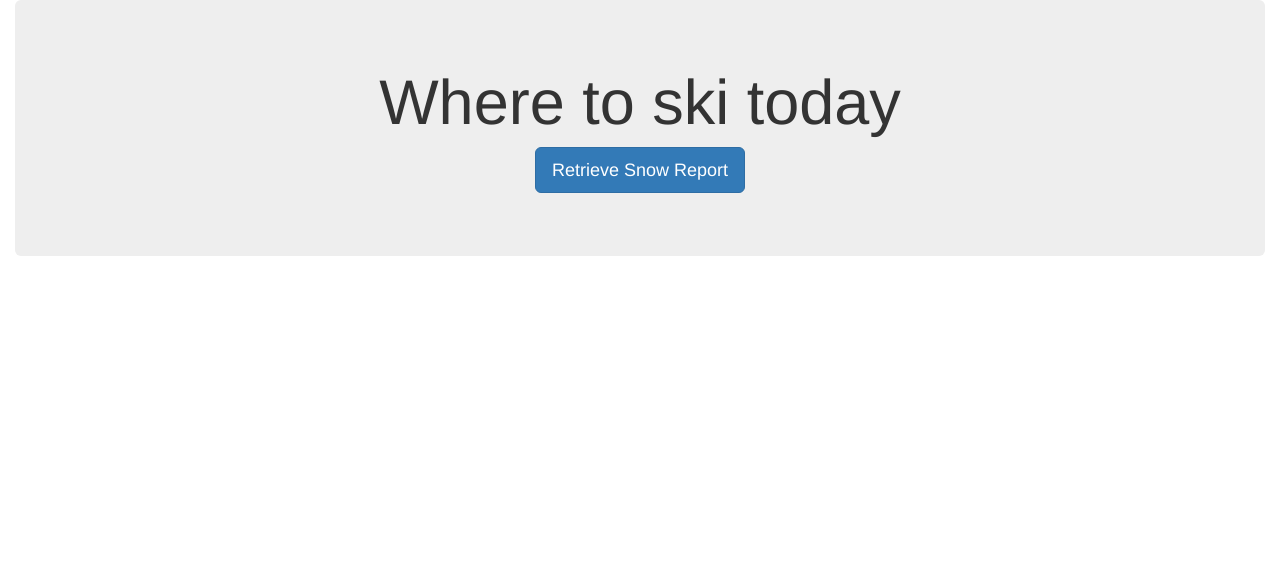
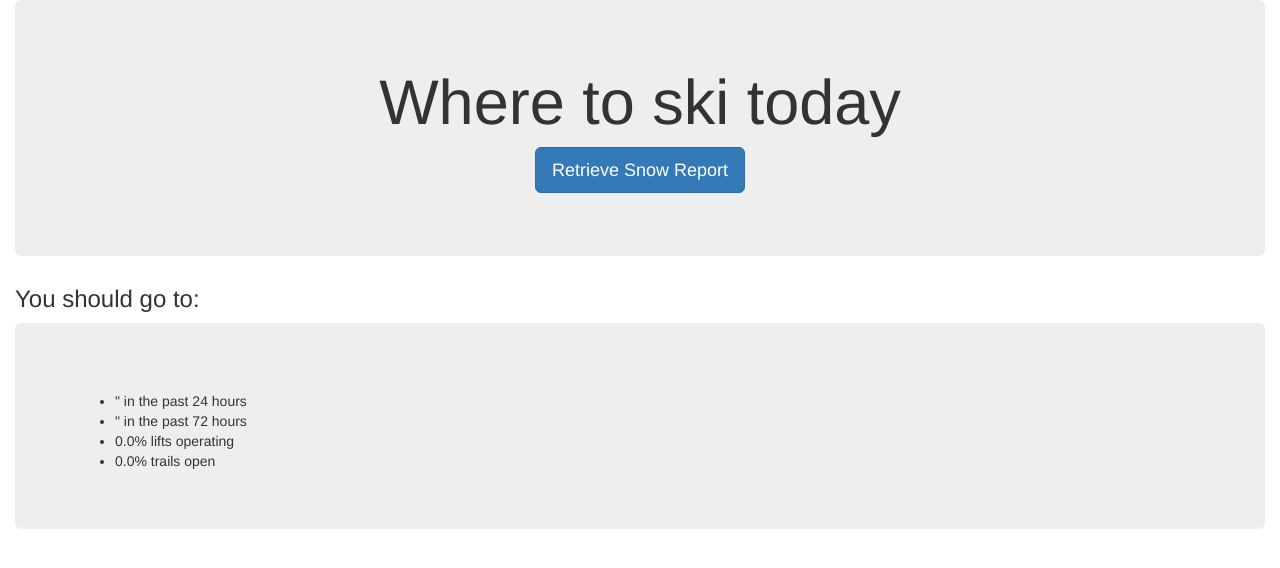
Before and after one commit to tehClayton/snow-report-solved-2, a Flask app: template templates/index.html in a window 1280 px wide. Shown: the top 568 px of the page. Run offline with Flask 2, Linux system fonts and the light colour scheme; the template is opened without the code that fills it, so the values that code supplies are empty; parts of the project's set-up code (start-up, migrations or seed data) failed here and were passed over; some libraries are stand-ins or nearby versions.

Commit message:
Update template to display decision

```diff
--- a/app.py
+++ b/app.py
@@ -2,10 +2,11 @@
 import scraper
 from ski_resort import Base, SkiResort
 from datetime import datetime
-from sqlalchemy import create_engine
+from sqlalchemy import create_engine, and_
 from sqlalchemy.orm import Session
 from sqlalchemy_utils import create_database, database_exists
 from config import un, pw, uri, port
+from sqlalchemy.sql.expression import func
 
 conn_string = f'mysql://{un}:{pw}@{uri}:{port}/snow_report'
 if not database_exists(conn_string):
@@ -19,8 +20,15 @@
 @app.route("/")
 def home():
 
+	latest_scrape_ts = session.query(func.max(SkiResort.scrape_ts))
+	best_resort = session.query(SkiResort)\
+		.order_by(SkiResort.inches_24_hr.desc())\
+		.filter(and_(SkiResort.scrape_ts==latest_scrape_ts,
+			SkiResort.open_status==True)).first()
+	print(best_resort.resort_name)
+
 	# Return template and data
-	return render_template("index.html")
+	return render_template("index.html", best_resort=best_resort)
 
 
 @app.route("/scrape")
--- a/templates/index.html
+++ b/templates/index.html
@@ -15,7 +15,16 @@
       <h1>Where to ski today</h1>
       <p><a class="btn btn-primary btn-lg" href="/scrape" role="button">Retrieve Snow Report</a></p>
     </div>
-
+    <h3>You should go to:</h3>
+    <div class='jumbotron'>
+      <h1>{{best_resort.resort_name}}</h1>
+      <ul>
+        <li>{{best_resort.inches_24_hr}}" in the past 24 hours</li>
+        <li>{{best_resort.inches_72_hr}}" in the past 72 hours</li>
+        <li>{{'%.1f'|format(best_resort.open_lift_pct*100)}}% lifts operating</li>
+        <li>{{'%.1f'|format(best_resort.open_trail_pct*100)}}% trails open</li>
+      </ul>
+    </div>
   </div>
   </div>
 </body>
```
Also changed, not shown: 1 other file.
